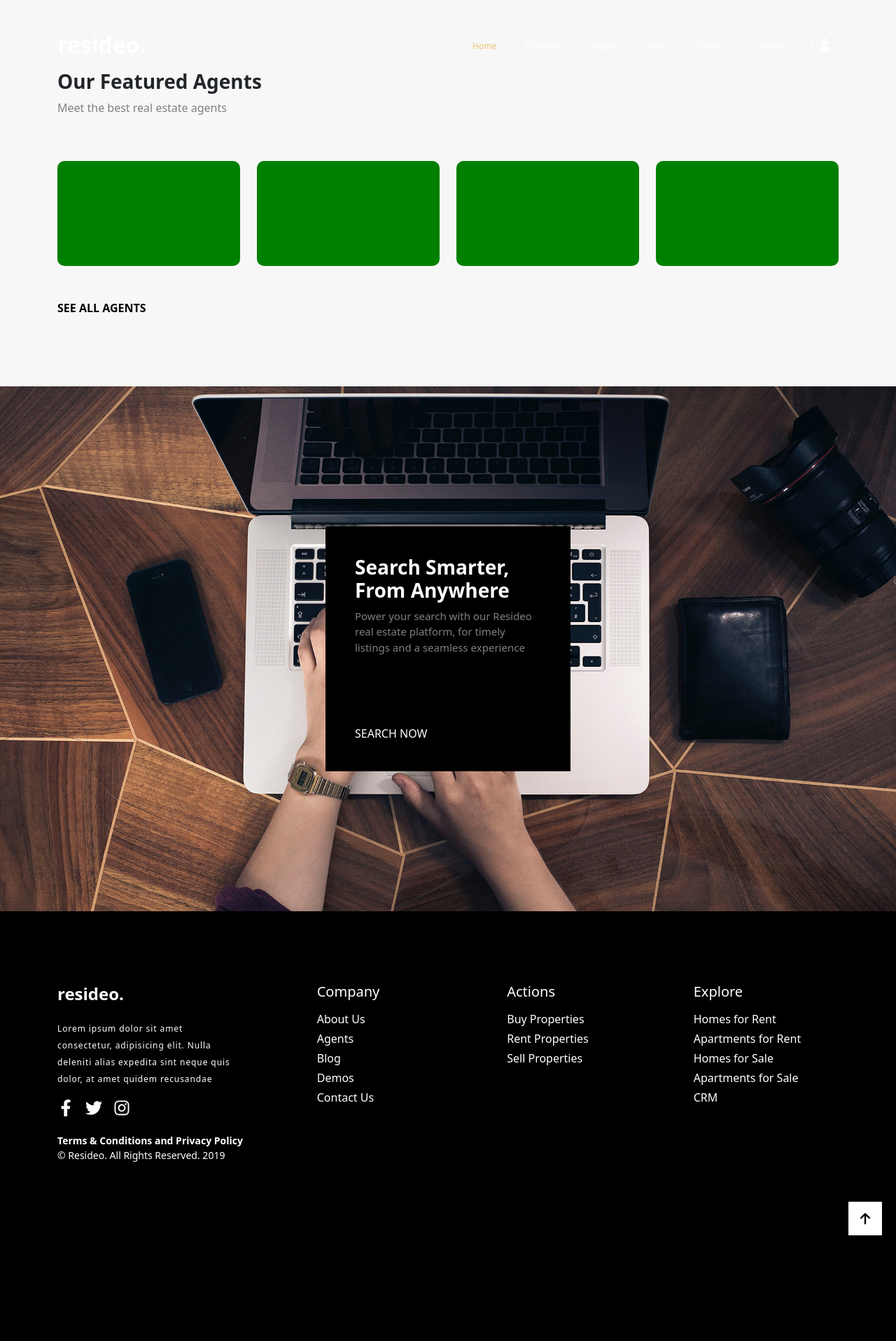
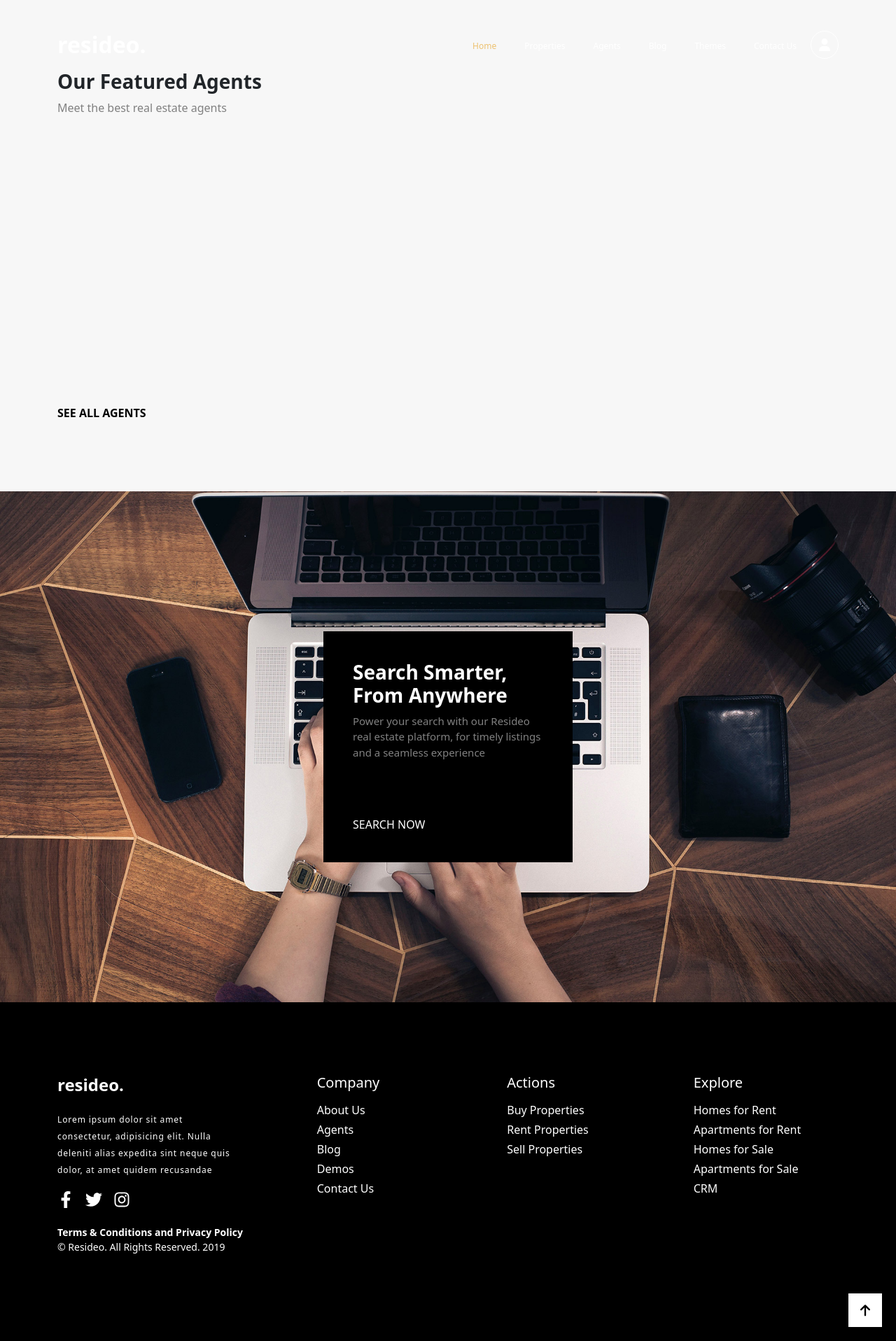
Before and after one commit to langgamrhapsody/resideo-training, a PHP site: page / in a window 1280 px wide. Shown: the whole page at 70% size. Before the commit the page ends 1765 px from the top, so only its background shows below. Run offline with PHP 8.4, Linux system fonts and the light colour scheme; some libraries are stand-ins or nearby versions.

Commit message:
revision fifith section

```diff
--- a/fifth.php
+++ b/fifth.php
@@ -1,13 +1,19 @@
     <div class="try">
         <div class="try__background">
             <div class="try__container container">
-                <div class="try__content">
-                    <div class="try__content-text">
-                        <h3 class="try__content-text-title">Search Smarter, From Anywhere</h3>
-                        <p class="try__content-text-desc">Power your search with our Resideo real estate platform,
-                            for timely listings and a seamless experience</p>
+                <div class="try__row row">
+                    <div class="try__item col-4">
+                        <div class="try__content">
+                            <div class="try__content-text">
+                                <h3 class="try__content-text-title">Search <span class="highlight-text">Smarter</span>,
+                                    From Anywhere</h3>
+                                <p class="try__content-text-desc">Power your search with our Resideo real estate
+                                    platform,
+                                    for timely listings and a seamless experience</p>
+                            </div>
+                            <a class="try__content-button">SEARCH NOW</a>
+                        </div>
                     </div>
-                    <a class="try__content-button">SEARCH NOW</a>
                 </div>
             </div>
         </div>
--- a/scss/layout.scss
+++ b/scss/layout.scss
@@ -238,9 +238,11 @@
     &-item {
       &-card {
         width: 100%;
-        height: 150px;
-        background-color: green;
+        height: 300px;
         border-radius: 10px;
+
+        &--secondary {
+        }
       }
     }
 
@@ -274,26 +276,25 @@
     background-repeat: no-repeat;
     background-image: url("../assets/img/cta-fig-3.jpg");
     background-position: center;
-    background-size: cover;
+    background-size: 100%;
 
     transition: all ease-in-out 0.4s;
 
-    &:has(.try__content:hover) {
-      transform: scale(1.1);
-    }
+    // &:has(.try__content:hover) {
+    //   background-size: 105%;
+    // }
   }
 
   &__container {
+  }
+
+  &__row {
     display: flex;
     justify-content: center;
   }
 
   &__content {
-    display: flex;
-    flex-direction: column;
-    justify-content: space-between;
-    height: 350px;
-    width: 350px;
+    width: 100%;
     padding: 42px;
 
     background-color: black;
@@ -314,9 +315,17 @@
       }
     }
 
+    &:hover .highlight-text {
+      color: color(text, primary);
+    }
+
     &-text {
       &-title {
         font-weight: 700;
+
+        .highlight-text {
+          transition: all ease-in-out 0.3s;
+        }
       }
 
       &-desc {
@@ -332,6 +341,7 @@
       color: white;
       text-decoration: none;
       transition: all ease-in-out 0.5s;
+      margin-top: 80px;
       cursor: pointer;
 
       &:hover {
```
Also changed, not shown: css/layout.css, 1 other file.
